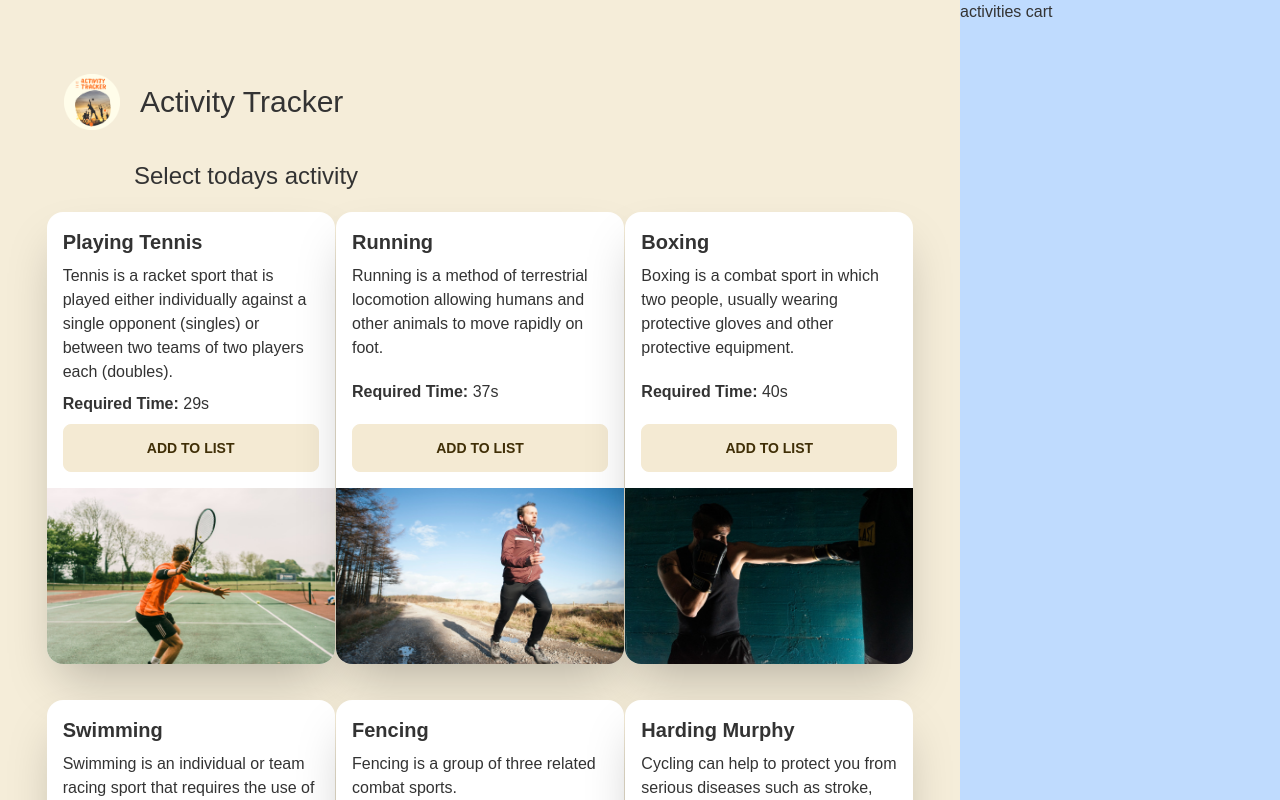
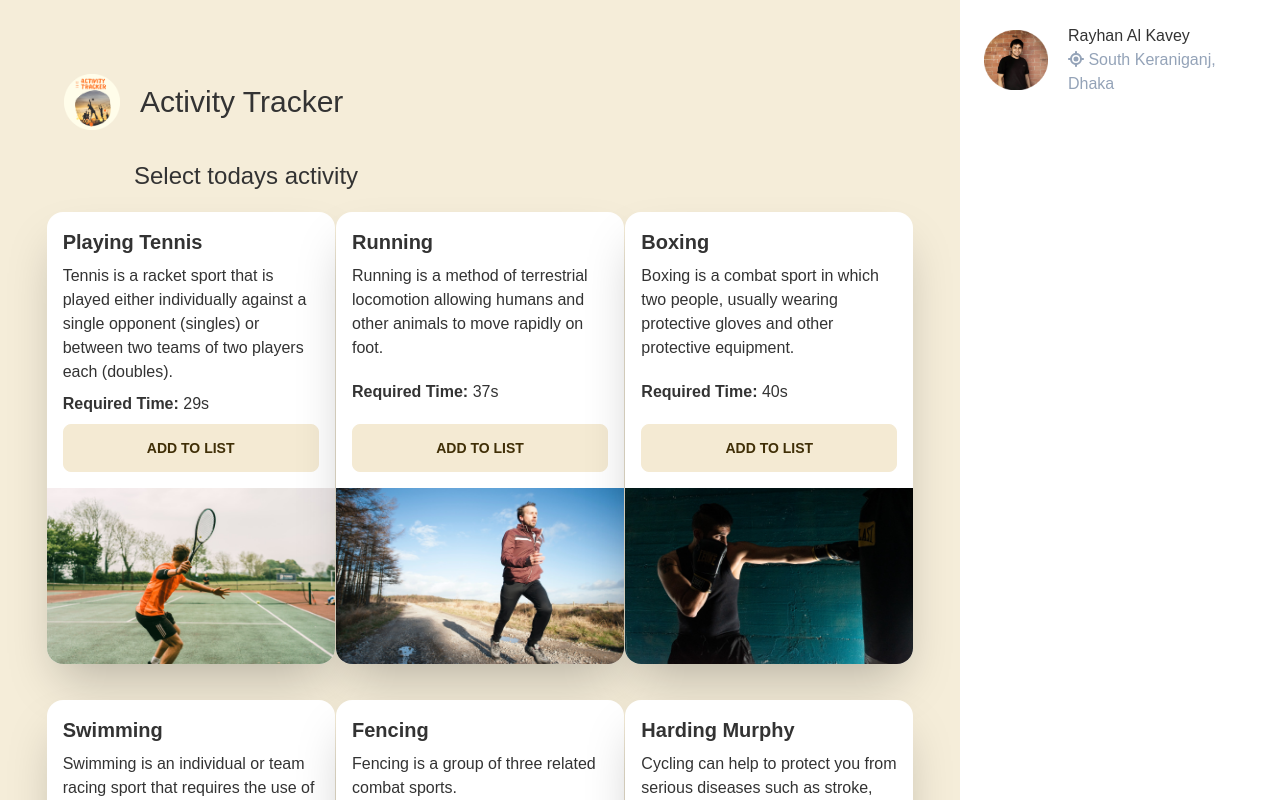
Before and after one commit to RayhanalKavey/simple-activity-tracker-static-react--project-a8, a React (Create React App) app: page / in a window 1280 px wide. Shown: the top 800 px of the page. Built offline with nearby package versions, Linux system fonts and the light colour scheme; the HTML template or start-up script is replaced by a standard one.

Commit message:
Install and add font awesome location icon.

```diff
--- a/package.json
+++ b/package.json
@@ -3,6 +3,9 @@
   "version": "0.1.0",
   "private": true,
   "dependencies": {
+    "@fortawesome/fontawesome-svg-core": "^6.2.0",
+    "@fortawesome/free-solid-svg-icons": "^6.2.0",
+    "@fortawesome/react-fontawesome": "^0.2.0",
     "@testing-library/jest-dom": "^5.16.5",
     "@testing-library/react": "^13.4.0",
     "@testing-library/user-event": "^13.5.0",
--- a/src/components/ActivityArea/ActivityArea.js
+++ b/src/components/ActivityArea/ActivityArea.js
@@ -1,6 +1,7 @@
 import React, { useEffect, useState } from "react";
 import myLogo from "../../my_logo.png";
 import Activity from "../Activity.js/Activity";
+import ActivityCart from "../ActivityCart/ActivityCart";
 import "./ActivityArea.css";
 const ActivityArea = () => {
   const [activities, setActivities] = useState([]);
@@ -26,7 +27,9 @@ const ActivityArea = () => {
         </div>
       </div>
       {/* Left side activities cart  */}
-      <div className="bg-blue-200 col-span-1">activities cart</div>
+      <div className="col-span-1">
+        <ActivityCart></ActivityCart>
+      </div>
     </div>
   );
 };
--- a/src/components/ActivityCart/ActivityCart.js
+++ b/src/components/ActivityCart/ActivityCart.js
@@ -1,7 +1,22 @@
 import React from "react";
+import { FontAwesomeIcon } from "@fortawesome/react-fontawesome";
+import { faLocation } from "@fortawesome/free-solid-svg-icons";
+import my_img from "../../img/rayhan-al-kavey.png";
 import "./ActivityCart.css";
 const ActivityCart = () => {
-  return <div></div>;
+  return (
+    <div>
+      <div className="flex gap-5 items-center m-6">
+        <img className="w-16" src={my_img} alt="" />
+        <div>
+          <h1>Rayhan Al Kavey</h1>
+          <p className="font-[200] text-slate-400">
+            <FontAwesomeIcon icon={faLocation} /> South Keraniganj, Dhaka
+          </p>
+        </div>
+      </div>
+    </div>
+  );
 };
 
 export default ActivityCart;
--- a/src/index.css
+++ b/src/index.css
@@ -1,7 +1,7 @@
 @tailwind base;
 @tailwind components;
 @tailwind utilities;
-@import url("https://fonts.googleapis.com/css2?family=DynaPuff:wght@400;500;600;700&family=Poppins:wght@400;500;600;700&display=swap");
+@import url("https://fonts.googleapis.com/css2?family=DynaPuff:wght@400;500;600;700&family=Poppins:wght@200;400;500;600;700&display=swap");
 body {
   margin: 0;
   font-family: "Poppins", sans-serif;
```
Also changed, not shown: 1 other file (tests, documents, lock files or other folders).
